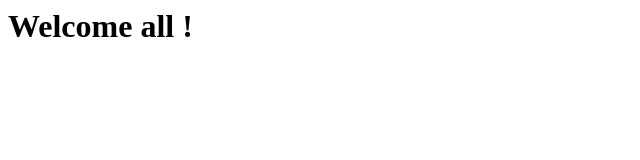
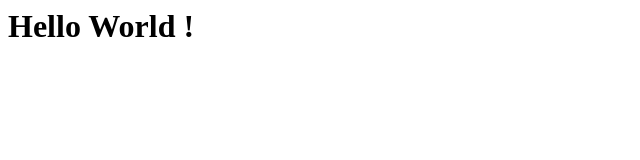
Before and after one commit to AhmedSaheb/React, a plain HTML site: page index.html in a window 1280 px wide. Shown: the whole page, without its empty margins (0-640 px from the left). Drawn offline with Linux system fonts and the light colour scheme.

Commit message:
Update index.html

```diff
--- a/index.html
+++ b/index.html
@@ -1,6 +1,6 @@
 <html>
   <title></title>
   <body>
-      <h1>Welcome all !</h1>
+      <h1> Hello World !</h1>
   </body>
 </html>
```
